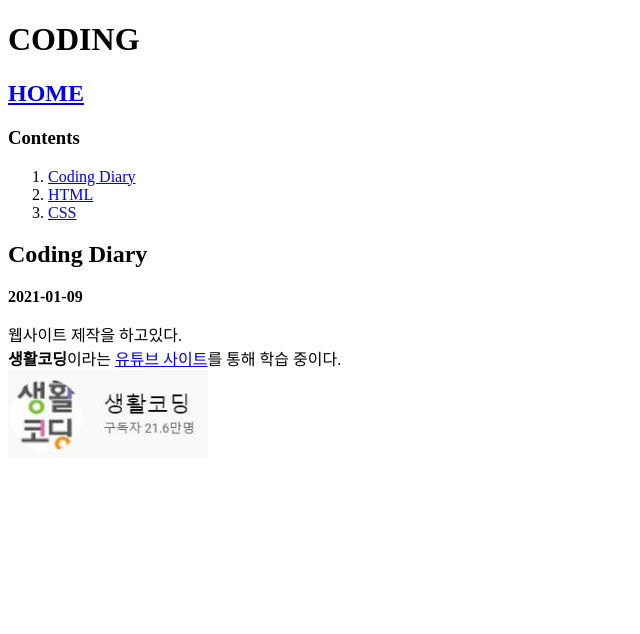
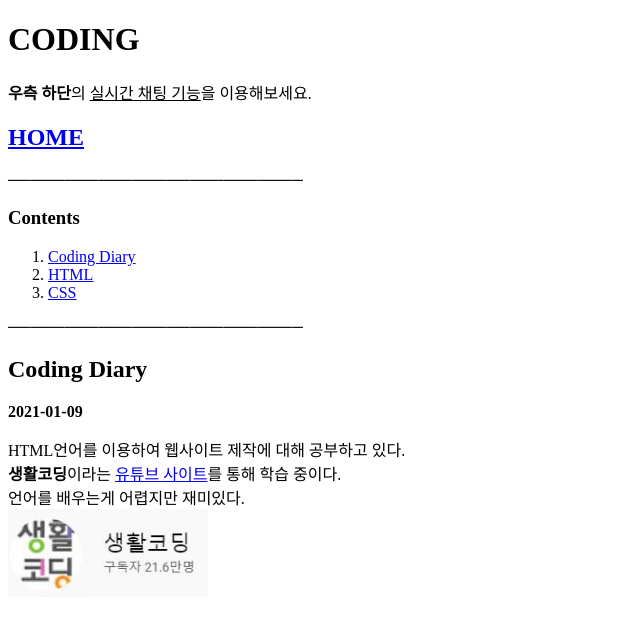
Before and after one commit to goways27/site, a plain HTML site: page 1.html in a window 1280 px wide. Shown: the whole page, without its empty margins (0-640 px from the left). Drawn offline with Linux system fonts and the light colour scheme.

Commit message:
Add files via upload

```diff
--- a/1.html
+++ b/1.html
@@ -5,21 +5,25 @@
   <meta charset="utf-8">
 </head>
 <body>
-  <h1>CODING</h1>
-    <h2><a href="index.html">HOME</a><h2>
+  <h1>CODING</h1>  <strong>우측 하단</strong>의 <u>실시간 채팅 기능</u>을 이용해보세요.
+    <h2><a href="index.html">HOME</a></h2>
+──────────────────────────
     <h3>Contents</h3>
+
   <ol>
     <li><a href="1.html">Coding Diary</a></li>
     <li><a href="2.html">HTML</a></li>
     <li><a href="3.html">CSS</a></li>
 </ol>
+──────────────────────────
 <h2>Coding Diary</h2>
 <strong>2021-01-09</strong><p>
-웹사이트 제작을 하고있다.<br>
+HTML언어를 이용하여 웹사이트 제작에 대해 공부하고 있다.<br>
 <strong>생활코딩</strong>이라는
 <a href="https://www.youtube.com/user/egoing2"
 target ="_blank" title="유튜브 생활코딩">유튜브 사이트</a>를 통해 학습 중이다.<br>
-<img src="coding img.jpg" width="200"><p>
+언어를 배우는게 어렵지만 재미있다. <br>
+<img src="coding img.jpg" width="200"><br>
   <!--Start of Tawk.to Script-->
   <script type="text/javascript">
   var Tawk_API=Tawk_API||{}, Tawk_LoadStart=new Date();
```
Also changed, not shown: 2.html (+4 -2 lines), 3.html (+5 -3 lines), index.html (+5 -3 lines).
